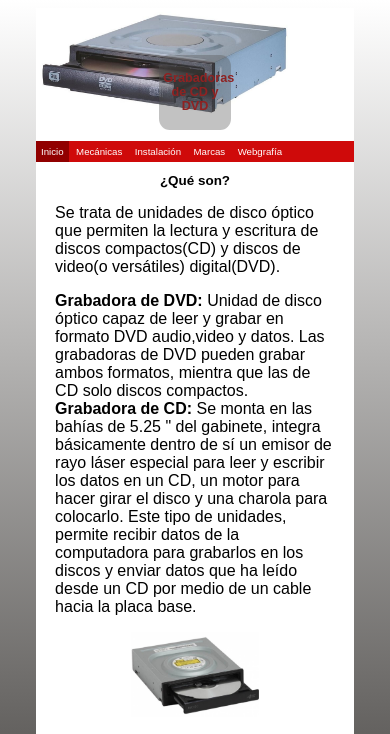
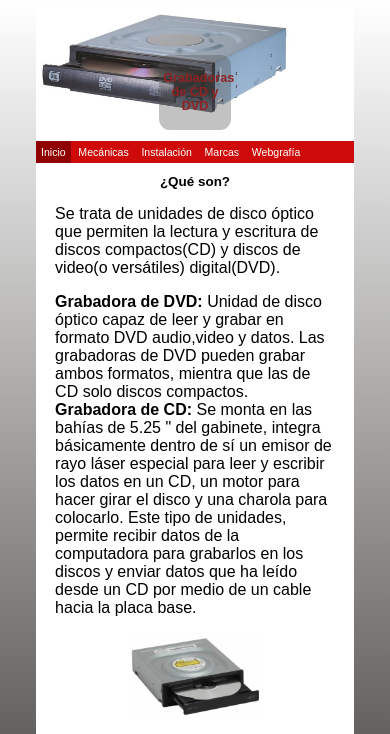
Before and after one commit to rodrigolopezramoss/Grabadoras-de-CD-y-DVD, a plain HTML site: page index.html in a window 390 px wide. Shown: the top 734 px of the page. Drawn offline with Linux system fonts and the light colour scheme; a web font is replaced by a local one.

Commit message:
Update estilosCDyDVD.css

```diff
--- a/estilosCDyDVD.css
+++ b/estilosCDyDVD.css
@@ -141,7 +141,7 @@ nav ul li a:hover{
             margin-left: 15%;
         }
         nav ul {
-            font-size: 55%;
+            font-size: 60%;
         }
     }
 
```
